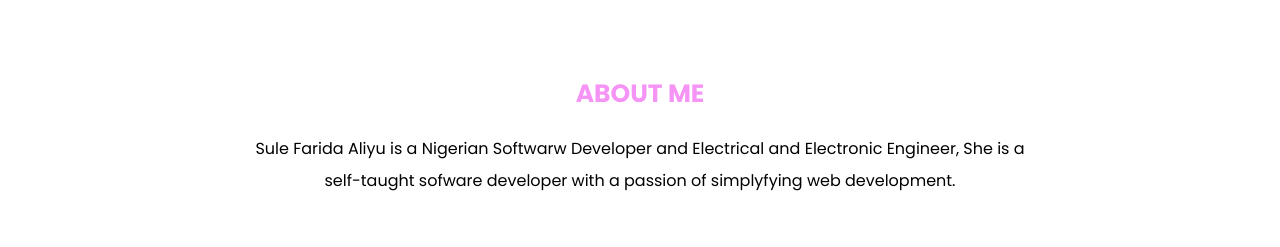
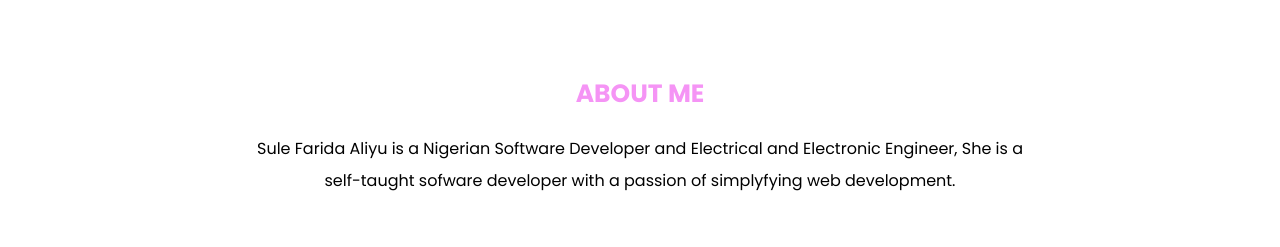
Before and after one commit to faridasule/my-portfolio-assignment, a plain HTML site: page index.html in a window 1280 px wide. Shown: the part 800-1047 px from the top of the page. Drawn offline with Linux system fonts and the light colour scheme.

```diff
--- a/index.html
+++ b/index.html
@@ -59,7 +59,7 @@
         <!--ABOUT SECTION-->
         <section class="about-me section" id="about">
             <h2>About me</h2>
-            <p class="about-brief">Sule Farida Aliyu is a Nigerian Softwarw Developer and Electrical and Electronic Engineer, She is a self-taught sofware developer with a passion of simplyfying web development.</p>
+            <p class="about-brief">Sule Farida Aliyu is a Nigerian Software Developer and Electrical and Electronic Engineer, She is a self-taught sofware developer with a passion of simplyfying web development.</p>
 
         </section>
         <!--PLACE OF WORK-->
```
